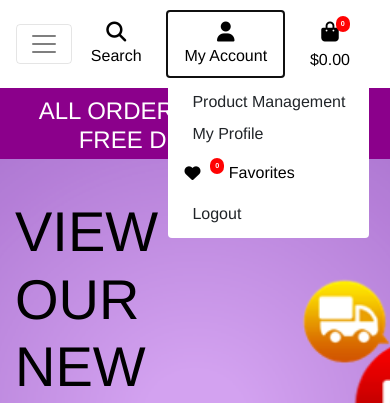
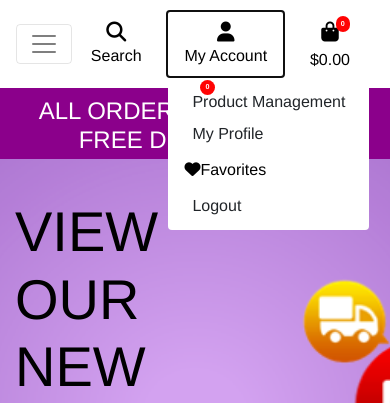
Before and after one commit to Code-Institute-Submissions/ck00lman-kool-styles, a Django app: page / in a window 390 px wide, after a click on "My Account". Shown: the top 403 px of the page. Run offline with Django 3.2, Linux system fonts and the light colour scheme; the visitor is signed in with stand-in values (Sample User, id 1); some libraries are stand-ins or nearby versions.

Commit message:
Corrected Badge view in mobile top header view

```diff
--- a/static/css/base.css
+++ b/static/css/base.css
@@ -307,6 +307,21 @@ input[name='q']::placeholder {
     font-weight: bold;
 }
 
+.fa-stack1[data-count]:after {
+    position: absolute;
+    right: none;
+    top: 1%;
+    content: attr(data-count);
+    font-size: 45%;
+    padding: .6em;
+    border-radius: 999px;
+    line-height: .95em;
+    color: white;
+    background: rgba(255,0,0,.99);
+    text-align: center;
+    min-width: 2em;
+    font-weight: bold;
+}
 
 /* fixed top navbar only on medium and up */
 @media (min-width: 992px) {
--- a/templates/includes/mobile-top-header.html
+++ b/templates/includes/mobile-top-header.html
@@ -34,8 +34,8 @@
             {% endif %}
             <a href="{% url 'profile' %}" class="dropdown-item">My Profile</a>
             <a class="{% if favorites_grand_total %}text-primary font-weight-bold{% else %}text-black{% endif %} nav-link d-block d-lg-none" href="{% url 'view_favorites' %}">
-            <span class="fa-stack has-badge" data-count="{{ favorites_product_count }}">
-                <i class="fas fa-heart"></i></span>&nbsp;Favorites</a>
+            <span class="fa-stack1 has-badge" data-count="{{ favorites_product_count }}">
+                <i class="fas fa-heart"></i></span>Favorites</a>
 
             <a href="{% url 'account_logout' %}" class="dropdown-item">Logout</a>
         {% else %}
```
